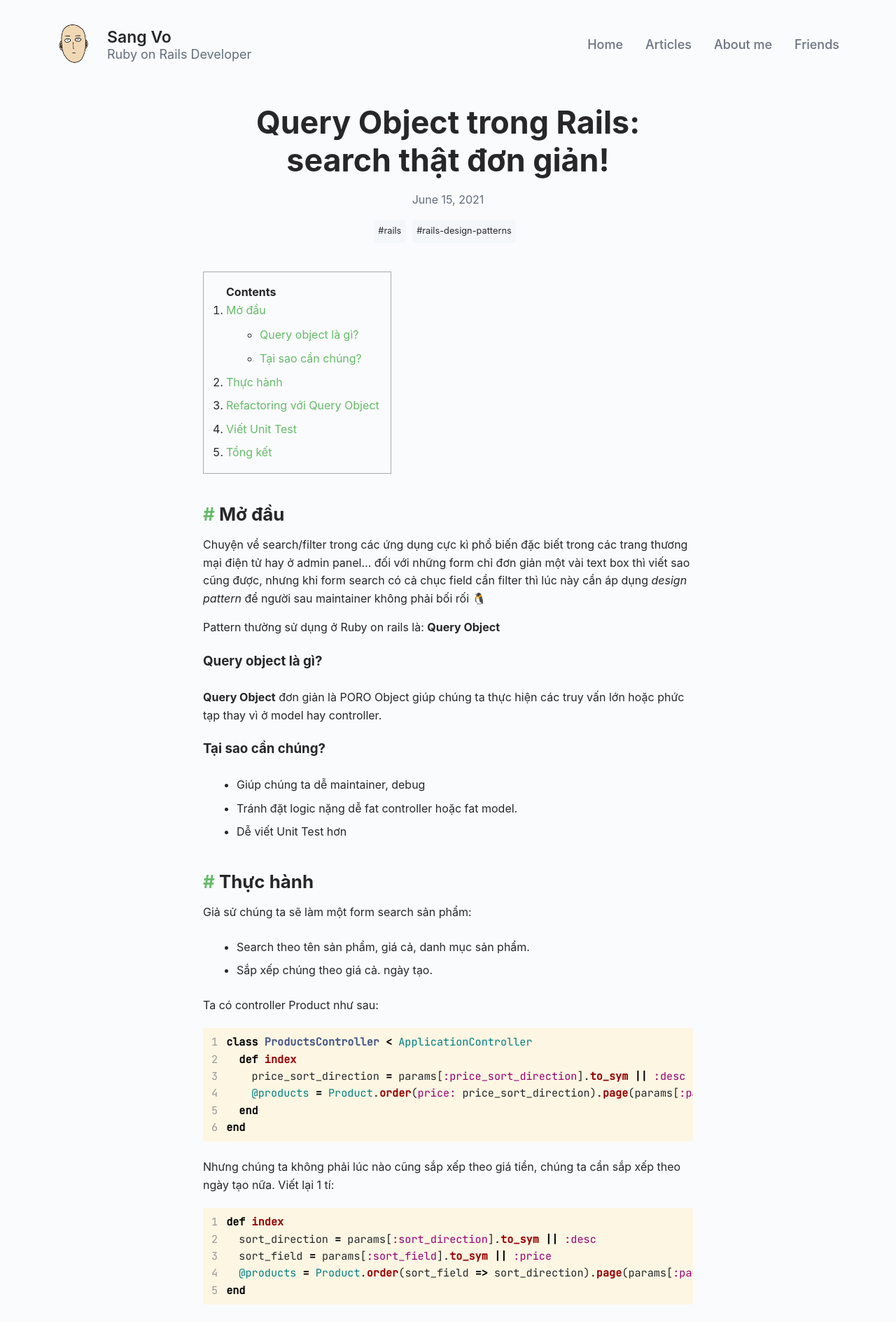
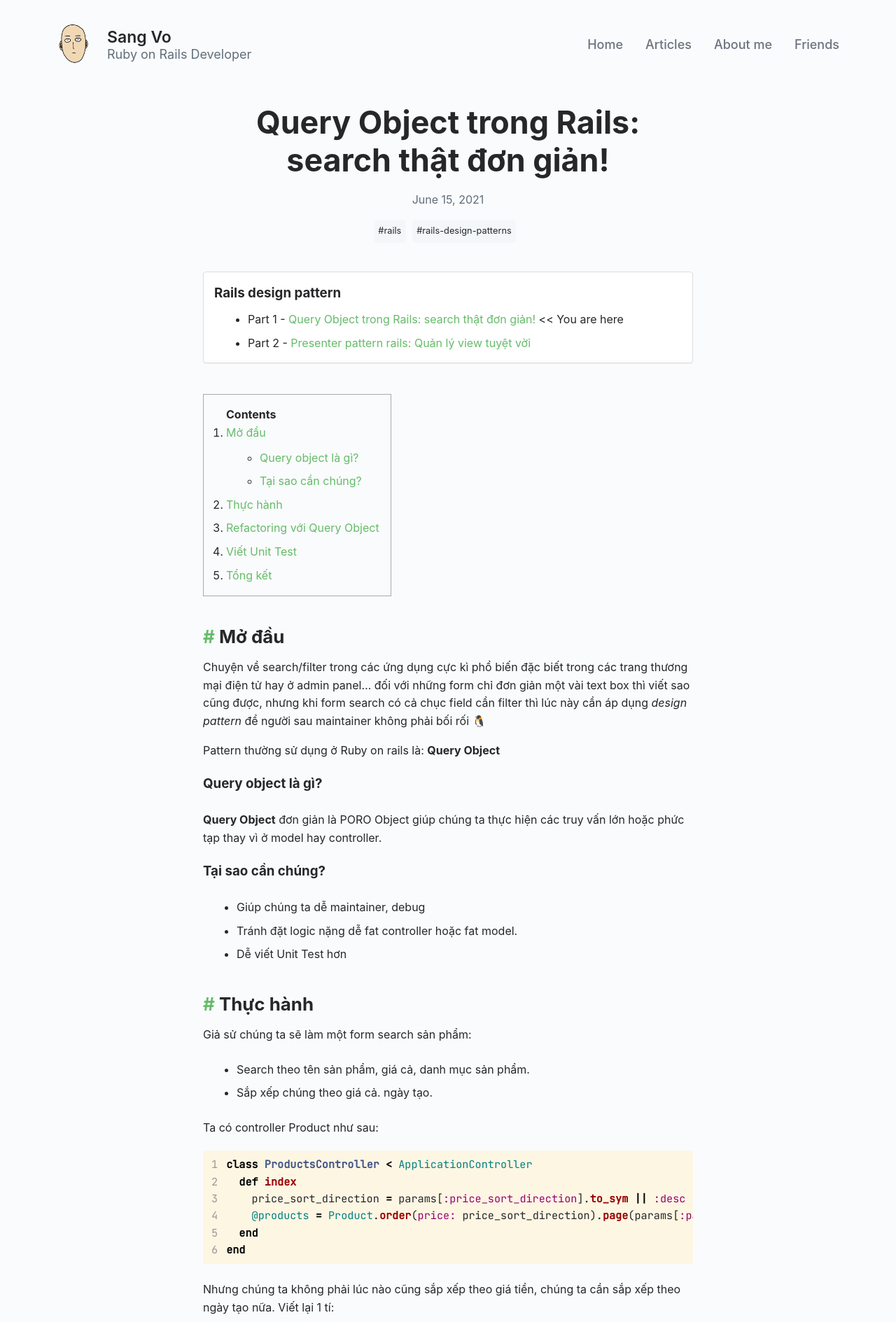
Before and after one commit to sangvo/myblog, a Jekyll site: the page built from _posts/2021-06-15-query-object-trong-rails-search-that-don-gian.md, in a window 1280 px wide. Shown: the top 1889 px of the page at 70% size. Built offline with Jekyll 4.4.1, drawn with Linux system fonts in a browser that asks for light colours; emoji names are drawn with the system emoji font; comment, search, counter and statistics services are not loaded; some of the changed lines change nothing that is shown.

Commit message:
Article: Presenter pattern

````diff
--- a/_includes/series.html
+++ b/_includes/series.html
@@ -19,7 +19,7 @@
       {% capture count %}{{ count | plus: '1' }}{% endcapture %}
       <li>Part {{ count }} -
       {% if page.url == post.url %}
-          This Article
+      <a href="{{post.url}}">{{post.title}}</a> << You are here
       {% else %}
           <a href="{{post.url}}">{{post.title}}</a>
       {% endif %}
--- a/_posts/2021-06-15-query-object-trong-rails-search-that-don-gian.md
+++ b/_posts/2021-06-15-query-object-trong-rails-search-that-don-gian.md
@@ -12,6 +12,7 @@ sitemap: true
 comments: true
 published: true
 date: 2021-06-15 10:08 +0700
+series: "Rails design pattern"
 ---
 ## Mở đầu
 Chuyện về search/filter trong các ứng dụng cực kì phổ biến đặc biết trong các trang thương mại điện tử hay ở admin
--- /dev/null
+++ b/_posts/2021-09-03-presenter-pattern-rails-quan-ly-view-tuyet-voi.md
@@ -0,0 +1,89 @@
+---
+layout: post
+title: 'Presenter pattern rails: Quản lý view tuyệt vời'
+date: 2021-09-03 20:42 +0700
+description:
+image:
+category:
+tags:
+published: true
+sitemap: false
+comments: true
+toc: true
+series: "Rails design pattern"
+---
+Nghỉ lễ mà dich phức tạp quá không làm gì được, chán ghê :( Viết blog tiếp vậy :D
+
+Trong rails mặc khi ta generate controller thì rails sẽ tạo luôn cho chúng ta một file helper, chúng ta có thể viết các xử lý logic ở đây, nhưng các method ở đây sẽ được gọi ở bất kì đâu trong view, đều này thật không hay chúng ta cần quản lý chúng theo các view đễ sau dễ maintain.
+
+Bắt đầu thôi!...
+
+## Presenter pattern là gì?
+Đơn giản nó cũng chỉ là Plain Old Ruby Objects (PORO) chúng ta sẽ viết các method support và gọi chúng ở view.
+
+Cấu trúc folder:
+```
+├── app
+│ ├── assets
+│ ├── channels
+│ ├── controllers
+│ ├── decorators
+│ ├── forms
+│ ├── helpers
+│ ├── jobs
+│ ├── mailers
+│ ├── models
+│ ├── presenters 👈 store presenter objects classes here
+│ ├── queries
+│ ├── services
+│ └── views
+```
+
+## Cách sử dụng
+Ví dụ đơn giản, khi user login tùy theo role ta sẽ có message welcome khác nhau
+```ruby
+# app/views/users/index.html.slim
+span.welcome_message
+  - if user.member?
+    = t('users.welcome.member')
+  - else
+    = t('users.welcome.admin')
+```
+If/else ở view thật sử là một lựa chọn tồi ta sẽ viết nó vào presenter
+```ruby
+# app/presenters/user_presenter.rb
+class UserPresenter
+  attr_reader :user
+
+  def initialize(user)
+    @user = user
+  end
+
+  def welcome_message
+    return I18n.t('users.welcome.member') if user.member?
+
+    I18n.t('users.welcome.admin')
+  end
+
+  # more method, options for select...
+end
+```
+Giờ ở view ta sẽ viết lại như sau
+```ruby
+span.welcome__message
+  = @user_presenter.welcome_message
+```
+Controller:
+```ruby
+class UserController
+  def index
+    @user_presenter = UserPresenter.new(current_user)
+  end
+end
+```
+Giờ tất cả các data ở màn view này ta sẽ xử lý trong class `UserPresenter` ví dụ như: các câu điều kiện hiển thị, các options của các dropdown...
+
+> Lưu ý, presenter chỉ xử lý data hiển thị phần view, khi muốn format data ở backend(api, service, controller...) thì nên sử dụng `decorate pattern`
+
+## Tổng kết
+Thật sự pattern này rất đơn giản đúng không ^^, nhưng nó giúp chúng ta quản lý data ở view thật sử tuyệt vời.
--- a/_sass/main.scss
+++ b/_sass/main.scss
@@ -271,6 +271,11 @@ h2 {
     h3 {
       margin: 20px 0;
     }
+	.seriesNote {
+	 h3 {
+		 margin: 0;
+	 }
+	}
 }
 .post__body {
 	a {
````
